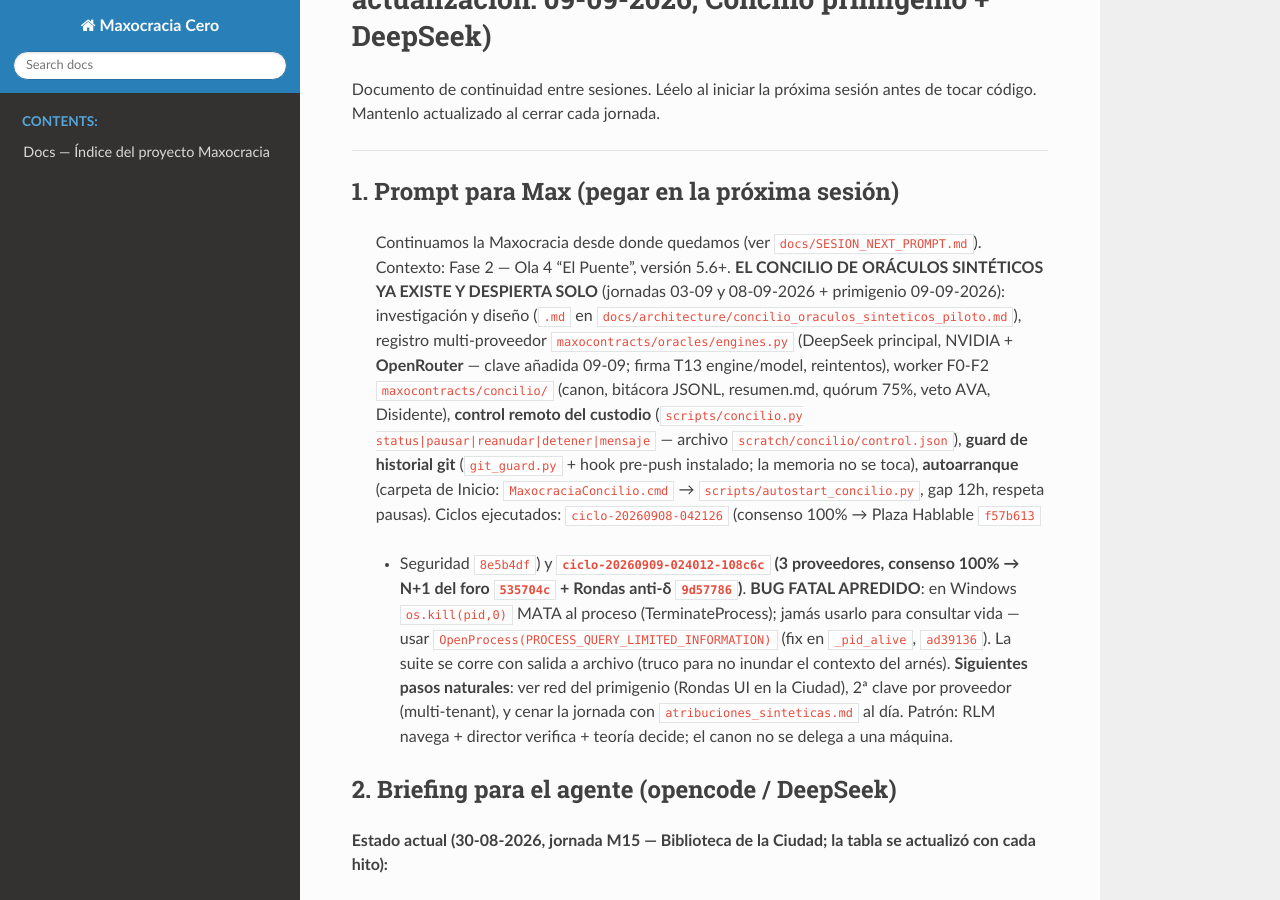
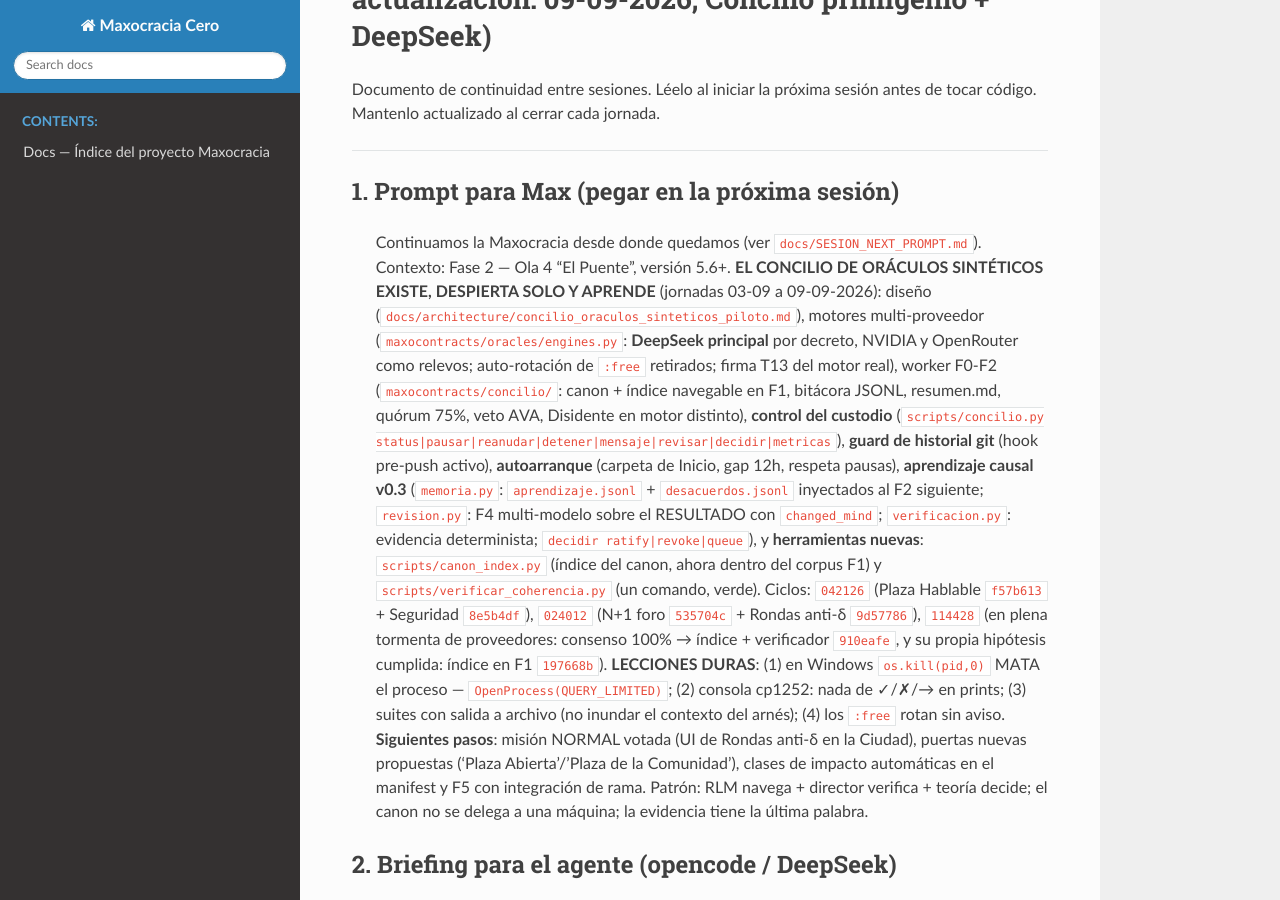
Before and after one commit to maxnelsonlopez/maxocracia-cero, a Sphinx documentation site: the page built from docs/SESION_NEXT_PROMPT.md, in a window 1280 px wide and 900 px high, scrolled down 223 px. Built offline with Sphinx 7.4.7 and the Read the Docs theme 3.1.0, drawn with Linux system fonts in a browser that asks for light colours; pages that are not in the unit, such as notebooks, are missing from menus.

Commit message:
docs(handoff): cierre de jornada - Concilio v0.3, herramientas y atribucion de Aster
- SESION_NEXT_PROMPT: prompt de continuidad actualizado (v0.3, control,
  guard, autoarranque, aprendizaje causal, indice F1, lecciones duras).
- atribuciones: Aster entra a la constelacion (aprendizaje causal auditado
  e implementado; memoria de desacuerdos); resiliencia de motores; ciclo de
  la tormenta con consenso 100%; indice en F1.

```diff
--- a/docs/SESION_NEXT_PROMPT.md
+++ b/docs/SESION_NEXT_PROMPT.md
@@ -9,26 +9,33 @@ antes de tocar código. Mantenlo actualizado al cerrar cada jornada.
 
 > Continuamos la Maxocracia desde donde quedamos (ver `docs/SESION_NEXT_PROMPT.md`).
 > Contexto: Fase 2 — Ola 4 "El Puente", versión 5.6+. **EL CONCILIO DE ORÁCULOS
-> SINTÉTICOS YA EXISTE Y DESPIERTA SOLO** (jornadas 03-09 y 08-09-2026 + primigenio
-> 09-09-2026): investigación y diseño (`.md` en `docs/architecture/concilio_oraculos_sinteticos_piloto.md`),
-> registro multi-proveedor `maxocontracts/oracles/engines.py` (DeepSeek principal,
-> NVIDIA + **OpenRouter** — clave añadida 09-09; firma T13 engine/model, reintentos),
-> worker F0-F2 `maxocontracts/concilio/` (canon, bitácora JSONL, resumen.md, quórum
-> 75%, veto AVA, Disidente), **control remoto del custodio** (`scripts/concilio.py
-> status|pausar|reanudar|detener|mensaje` — archivo `scratch/concilio/control.json`),
-> **guard de historial git** (`git_guard.py` + hook pre-push instalado; la memoria no
-> se toca), **autoarranque** (carpeta de Inicio: `MaxocraciaConcilio.cmd` →
-> `scripts/autostart_concilio.py`, gap 12h, respeta pausas).
-> Ciclos ejecutados: `ciclo-20260908-042126` (consenso 100% → Plaza Hablable `f57b613`
-> + Seguridad `8e5b4df`) y **`ciclo-20260909-024012-108c6c` (3 proveedores, consenso
-> 100% → N+1 del foro `535704c` + Rondas anti-δ `9d57786`)**. **BUG FATAL APREDIDO**:
-> en Windows `os.kill(pid,0)` MATA al proceso (TerminateProcess); jamás usarlo para
-> consultar vida — usar `OpenProcess(PROCESS_QUERY_LIMITED_INFORMATION)` (fix en
-> `_pid_alive`, `ad39136`). La suite se corre con salida a archivo (truco para no
-> inundar el contexto del arnés). **Siguientes pasos naturales**: ver red del
-> primigenio (Rondas UI en la Ciudad), 2ª clave por proveedor (multi-tenant), y
-> cenar la jornada con `atribuciones_sinteticas.md` al día. Patrón: RLM navega +
-> director verifica + teoría decide; el canon no se delega a una máquina.
+> SINTÉTICOS EXISTE, DESPIERTA SOLO Y APRENDE** (jornadas 03-09 a 09-09-2026):
+> diseño (`docs/architecture/concilio_oraculos_sinteticos_piloto.md`), motores
+> multi-proveedor (`maxocontracts/oracles/engines.py`: **DeepSeek principal** por
+> decreto, NVIDIA y OpenRouter como relevos; auto-rotación de `:free` retirados;
+> firma T13 del motor real), worker F0-F2 (`maxocontracts/concilio/`: canon +
+> índice navegable en F1, bitácora JSONL, resumen.md, quórum 75%, veto AVA,
+> Disidente en motor distinto), **control del custodio** (`scripts/concilio.py
+> status|pausar|reanudar|detener|mensaje|revisar|decidir|metricas`), **guard de
+> historial git** (hook pre-push activo), **autoarranque** (carpeta de Inicio,
+> gap 12h, respeta pausas), **aprendizaje causal v0.3** (`memoria.py`:
+> `aprendizaje.jsonl` + `desacuerdos.jsonl` inyectados al F2 siguiente;
+> `revision.py`: F4 multi-modelo sobre el RESULTADO con `changed_mind`;
+> `verificacion.py`: evidencia determinista; `decidir ratify|revoke|queue`),
+> y **herramientas nuevas**: `scripts/canon_index.py` (índice del canon, ahora
+> dentro del corpus F1) y `scripts/verificar_coherencia.py` (un comando, verde).
+> Ciclos: `042126` (Plaza Hablable `f57b613` + Seguridad `8e5b4df`), `024012`
+> (N+1 foro `535704c` + Rondas anti-δ `9d57786`), `114428` (en plena tormenta de
+> proveedores: consenso 100% → índice + verificador `910eafe`, y su propia
+> hipótesis cumplida: índice en F1 `197668b`). **LECCIONES DURAS**: (1) en
+> Windows `os.kill(pid,0)` MATA el proceso — `OpenProcess(QUERY_LIMITED)`;
+> (2) consola cp1252: nada de ✓/✗/→ en prints; (3) suites con salida a archivo
+> (no inundar el contexto del arnés); (4) los `:free` rotan sin aviso.
+> **Siguientes pasos**: misión NORMAL votada (UI de Rondas anti-δ en la Ciudad),
+> puertas nuevas propuestas ('Plaza Abierta'/'Plaza de la Comunidad'),
+> clases de impacto automáticas en el manifest y F5 con integración de rama.
+> Patrón: RLM navega + director verifica + teoría decide; el canon no se delega
+> a una máquina; la evidencia tiene la última palabra.
 
 ## 2. Briefing para el agente (opencode / DeepSeek)
 
```
Also changed, not shown: docs/architecture/atribuciones_sinteticas.md (+15 -8 lines).
